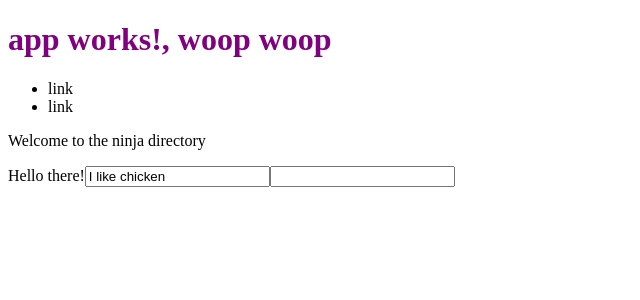
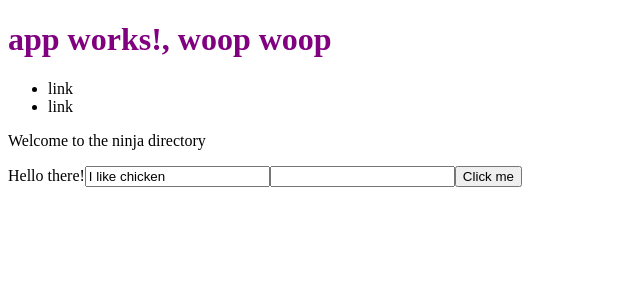
Before and after one commit to amnotafraid/ninja-directory, an Angular app: page / in a window 1280 px wide. Shown: the top 300 px of the page, without its empty margins (0-640 px from the left). Built offline with nearby package versions, Linux system fonts and the light colour scheme.

Commit message:
Lesson 12

```diff
--- a/src/app/home/home.component.html
+++ b/src/app/home/home.component.html
@@ -6,7 +6,7 @@
 <!-- property binding -->
 <input value="{{myString}}" />
 <input required="{{myBoolean}}" />
-
+<button (click)="alertMe('I like beef')">Click me</button>
 <!-- alternative -
 <input [value]="myString" />
 <input [required]="myBoolean" />
--- a/src/app/home/home.component.ts
+++ b/src/app/home/home.component.ts
@@ -11,6 +11,10 @@ export class HomeComponent implements OnInit {
   myString = "I like chicken";
   myBoolean = false;
 
+  alertMe(val) {
+    alert(val);
+  }
+
   constructor() { }
 
   ngOnInit() {
```
Also changed, not shown: 1 other file (tests, documents, lock files or other folders).
